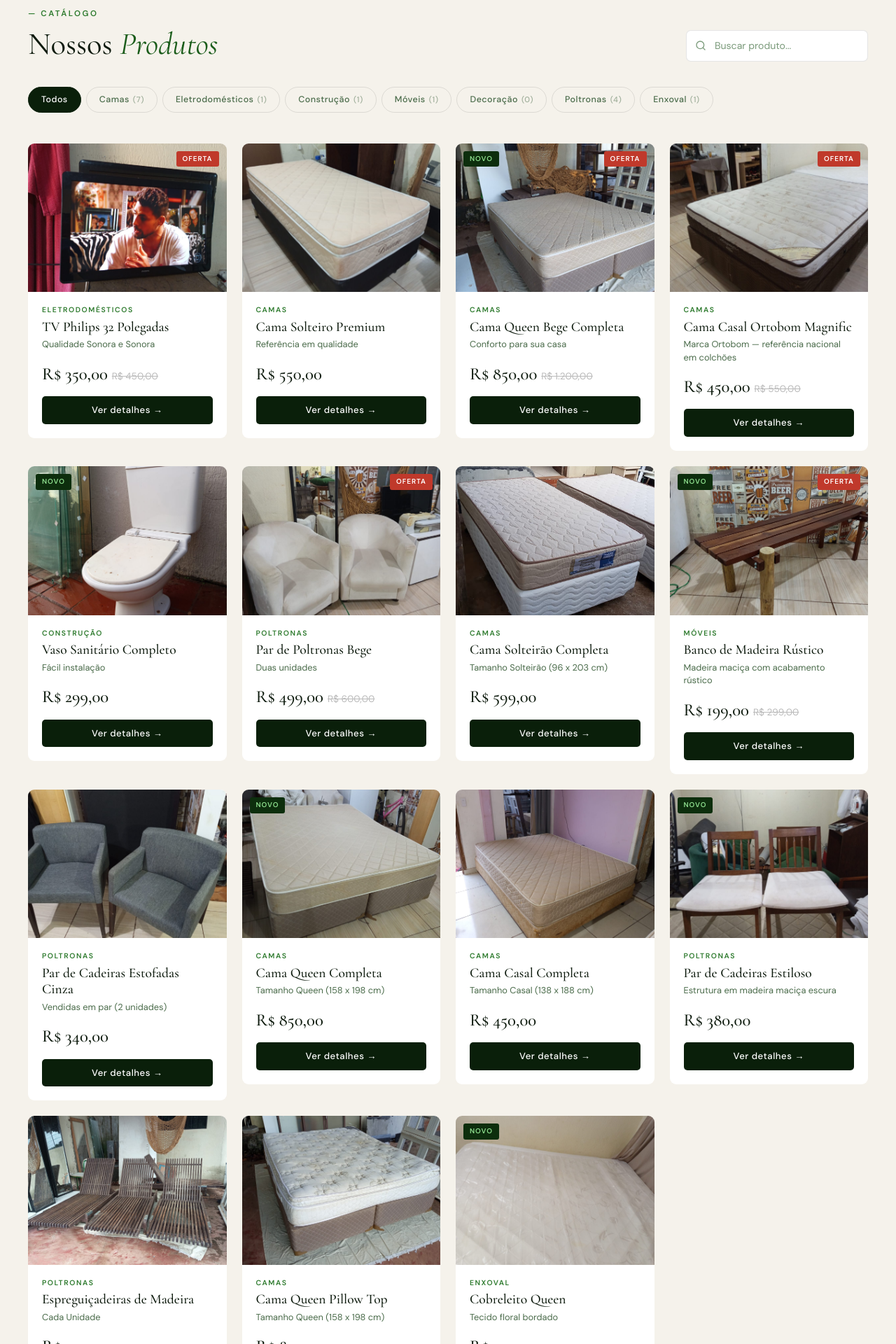
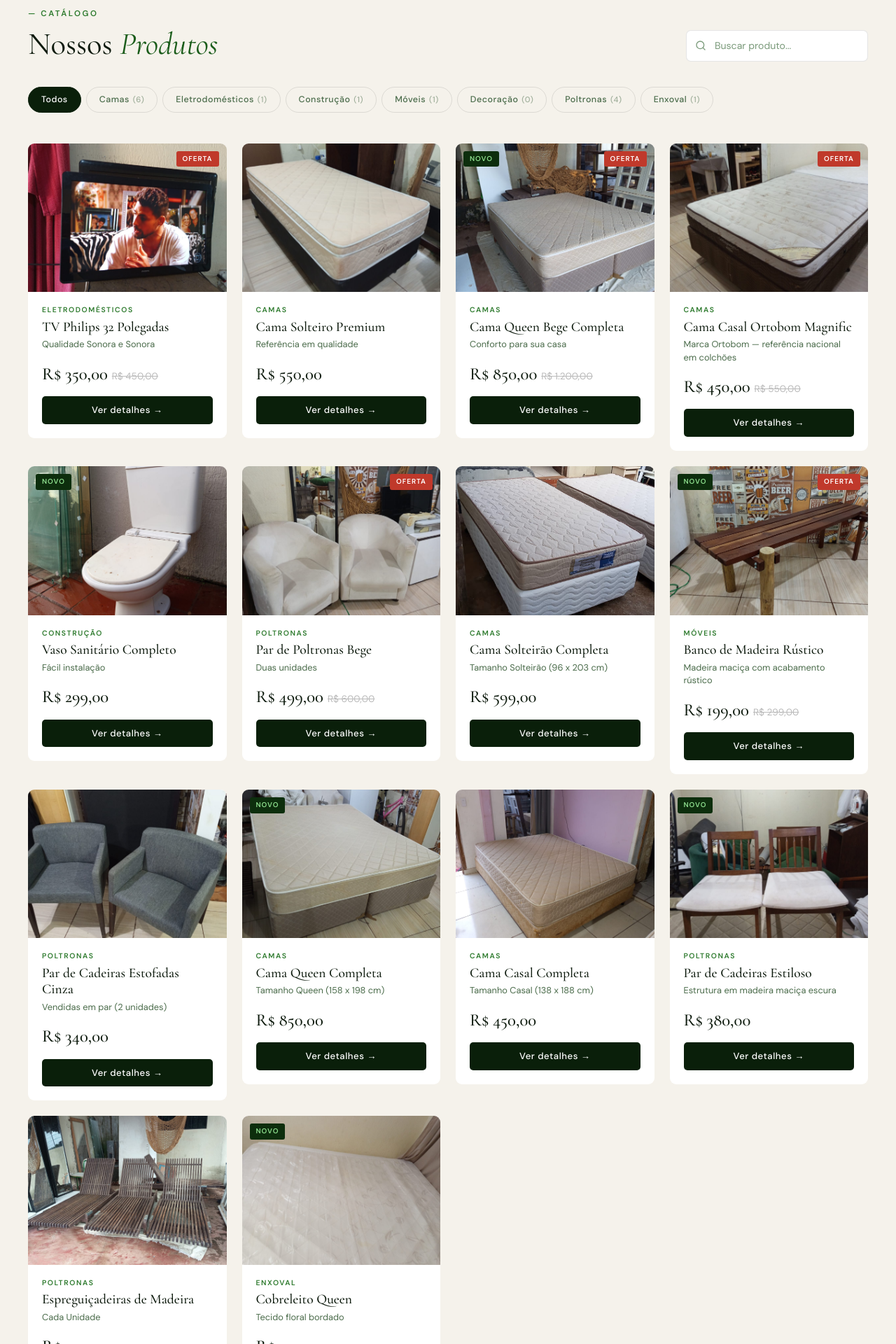
Before and after one commit to gabrielmauricioo/comprepeguenovo, a Next.js app: page / in a window 1280 px wide. Shown: the part 1240-3160 px from the top of the page at 70% size. Built offline with nearby package versions, Linux system fonts and the light colour scheme.

Commit message:
Atualização

```diff
--- a/app/page.tsx
+++ b/app/page.tsx
@@ -44,8 +44,6 @@ const PRODUCTS: Product[] = [
   { id: 127, name: 'Par de Cadeiras Estiloso',       desc: 'Estrutura em madeira maciça escura',     price: 380,    oldPrice: null , img: 'cadeirabranca.jpeg',        cat: 'Poltronas', isNew: true },
 
 { id: 128, name: 'Espreguiçadeiras de Madeira',       desc: 'Cada Unidade',     price: 350,    oldPrice: null , img: 'espreguiçadeira.jpeg',        cat: 'Poltronas', isNew: false },
-
-{ id: 129, name: 'Cama Queen Pillow Top',       desc: 'Tamanho Queen (158 x 198 cm)',     price: 850,    oldPrice: null , img: 'queencama.jpeg',    cat: 'Camas', isNew: false },
 
 { id: 132, name: 'Cobreleito Queen',       desc: 'Tecido floral bordado',     price: 50,    oldPrice: null , img: 'cobreleito4.jpeg',    cat: 'Enxoval', isNew: true },
 
--- a/app/produto/[id]/page.tsx
+++ b/app/produto/[id]/page.tsx
@@ -131,17 +131,6 @@ const PRODUCTS: Record<number, Product> = {
     imgs: ['espreguiçadeira.jpeg','espreguiçadeira2.jpeg', 'espreguiçadeira3.jpeg', 'espreguiçadeira4.jpeg'],
     details: ['Madeira maciça em ripas — estrutura firme'
               ,'Ideais para piscina, quintal ou varanda'
-              ,'Pronta para retirada'
-            ]
-  },
-
-  129: {
-    name: 'Cama Queen Pillow Top',
-    desc: 'Pillow top de verdade — aquela sensação de afundar na cama do hotel, toda noite, na sua casa. Queen completa, box duplo, colchão floral bordado. Qual o preço?',
-    price: 850, oldPrice: null, cat: 'Camas',
-    imgs: ['queencama.jpeg','queencama2.jpeg', 'queencama3.jpeg'],
-    details: ['Superfície macia e acolchoada'
-              ,'Visual premium — parece novo'
               ,'Pronta para retirada'
             ]
   },
```
